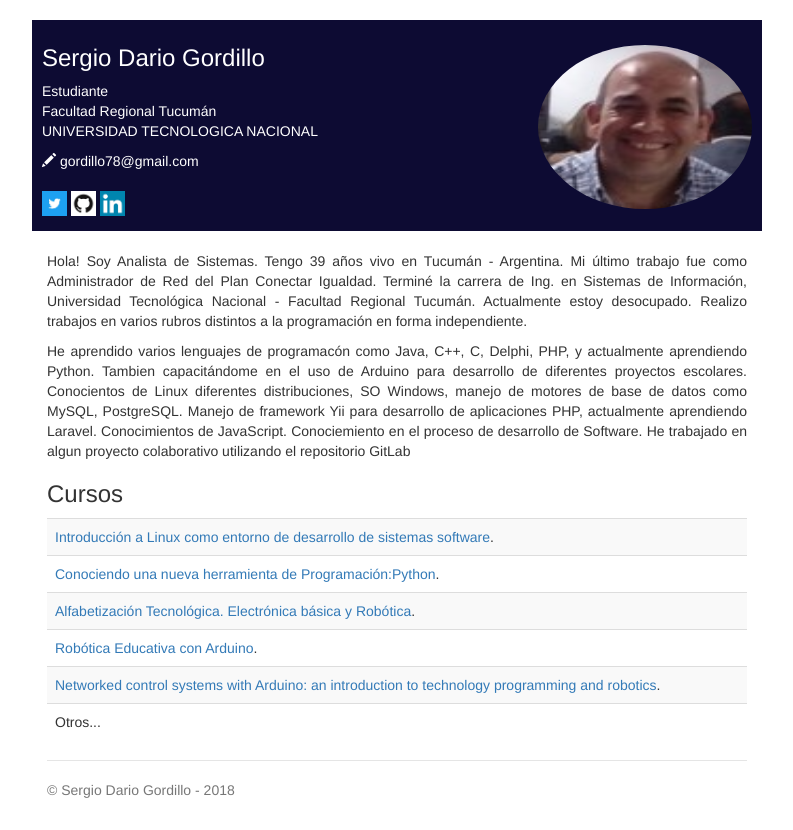
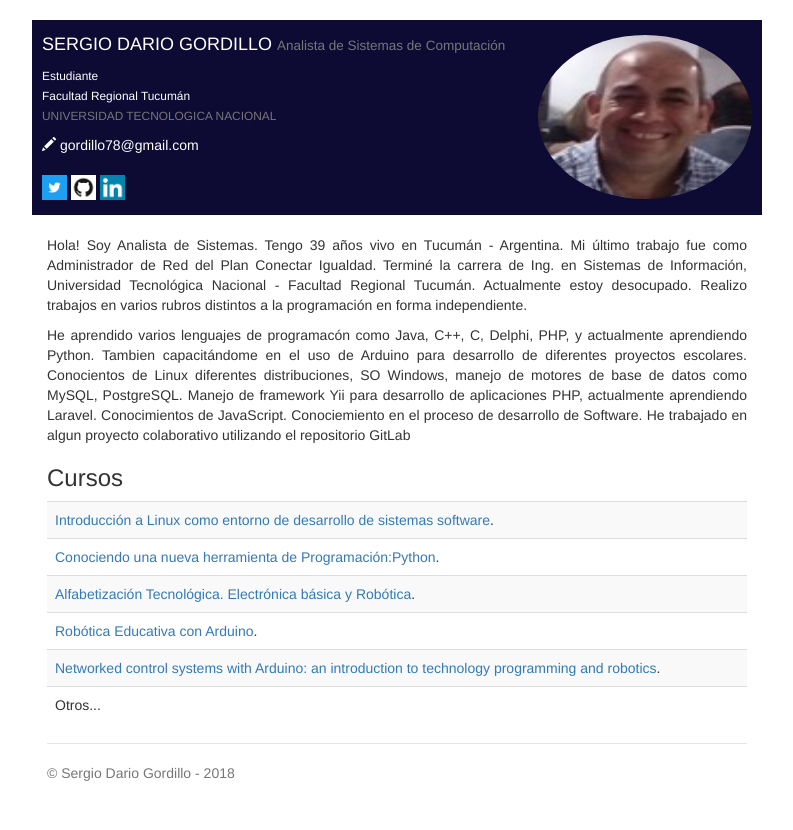
Before and after one commit to gordilloS78/gordilloS78.github.io, a plain HTML site: page index.html in a window 1280 px wide. Shown: the whole page, without its empty margins (243-1036 px from the left). Drawn offline with nearby package versions, Linux system fonts and the light colour scheme.

Commit message:
Se mejoró apariencie en el texto de encabezado

```diff
--- a/index.html
+++ b/index.html
@@ -17,12 +17,13 @@
   <body>
     <div class="container header-bar">
       <!--Sustituir por los datos del alumno-->
-      <h3>Sergio Dario Gordillo<span><img style="width: 214px; height: 164px;" class='img-circle' alt="Nombre y Apellido(s)" src="img/sergio.jpeg" align="right"></span></h3>
+      <h4>SERGIO DARIO GORDILLO
+      <small class="text-muted">Analista de Sistemas de Computación</small><span><img style="width: 214px; height: 164px;" class='img-circle' alt="Sergio Dario Gordillo" src="img/sergio.jpeg" align="right"></span></h3>
       <p>
         <!--Sustituir por los datos del alumno-->
-        Estudiante<br>
-        Facultad Regional Tucumán<br>
-        UNIVERSIDAD TECNOLOGICA NACIONAL
+       <small>Estudiante<br>
+        Facultad Regional Tucumán<br></small>
+        <small class = "text-muted">UNIVERSIDAD TECNOLOGICA NACIONAL</small>
       </p>
       <address>
         <!--Sustituir por los datos del alumno-->
```
